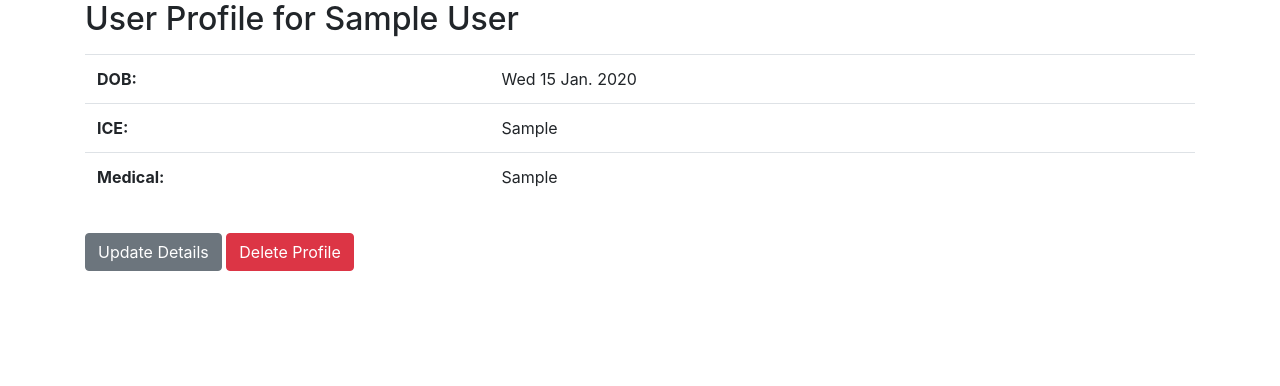
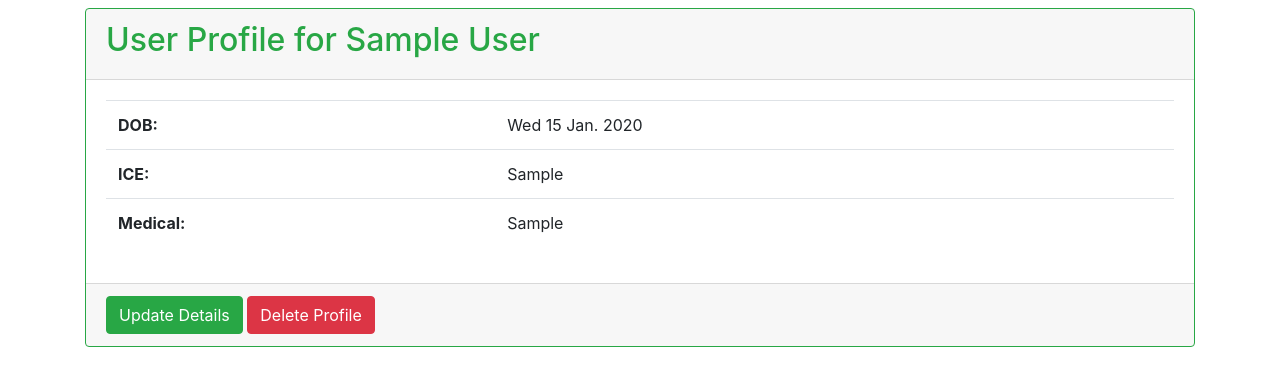
Before and after one commit to ccp84/c25k, a Django app: page /profile/ in a window 1280 px wide. Shown: the part 56-442 px from the top of the page. Run offline with Django 3.2, Linux system fonts and the light colour scheme; a user stored in the database is signed in; tables that the repository leaves empty hold one stand-in row (values such as "Sample post").

Commit message:
style>update layout of profile page

```diff
--- a/templates/home.html
+++ b/templates/home.html
@@ -4,7 +4,7 @@
 <div class="container">
     <div class="row py-2">
         <div class="col-12">
-            <h1>Welcome to c25k {{ user.first_name }}</h1>
+            <h1 class="text-success">Welcome to c25k {{ user.first_name }}</h1>
             <p>This is a 9 week course to get you from complete beginner to running 30 minutes comfortably.
                 Our run leaders will be there to guide you each week. Use this app to find out when guided sessions
                 are taking place, find the right session for you each week, and sign up to let the leaders know you
@@ -13,7 +13,7 @@
     </div>
     <div class="row py-2">
         <div class="col-12">
-            <h2>Upcoming Runs</h2>
+            <h2 class="text-success">Upcoming Runs</h2>
             <table class="table table-striped">
                 <thead>
                     <tr>
--- a/templates/profile.html
+++ b/templates/profile.html
@@ -3,9 +3,14 @@
 {% block content %}
 <div class="container">
     {% for details in profile %}
-    <h2>User Profile for {{ details.user.first_name }} {{ details.user.last_name }}</h2>
     <div class="row py-2">
         <div class="col-12">
+            <div class="card border-success mb-3">
+                <div class="card-header">
+                    <h2 class="text-success">User Profile for {{ details.user.first_name }} {{ details.user.last_name }}
+                    </h2>
+                </div>
+                <div class="card-body">
                     <table class="table">
                         <tbody>
                             <tr>
@@ -23,11 +28,11 @@
                         </tbody>
                     </table>
                 </div>
+                <div class="card-footer">
+                    <a href="{% url 'profile_update' details.id %}" class="btn btn-success">Update Details</a>
+                    <a href="{% url 'profile_delete' details.id %}" class="btn btn-danger">Delete Profile</a>
                 </div>
-    <div class="row py-2">
-        <div class="col-12">
-            <a href="{% url 'profile_update' details.id %}" class="btn btn-secondary">Update Details</a>
-            <a href="{% url 'profile_delete' details.id %}" class="btn btn-danger">Delete Profile</a>
+            </div>
         </div>
     </div>
     {% empty %}
--- a/templates/profile_create.html
+++ b/templates/profile_create.html
@@ -4,7 +4,7 @@
 <div class="container">
     <div class="row py-2">
         <div class="col-12">
-            <div class="card border-secondary mb-3">
+            <div class="card border-success mb-3">
                 <div class="card-header text-success">
                     <h2>Create Profile</h2>
                 </div>
--- a/templates/run_create.html
+++ b/templates/run_create.html
@@ -5,7 +5,7 @@
     <div class="row py-2">
         <div class="col-12">
             {% if request.user.groups.all.0.name == 'leader' %}
-            <div class="card border-secondary mb-3">
+            <div class="card border-success mb-3">
                 <div class="card-header text-success">
                     <h2>Add a run</h2>
                 </div>
```
Lines whose indentation alone changed are shown as unchanged.
